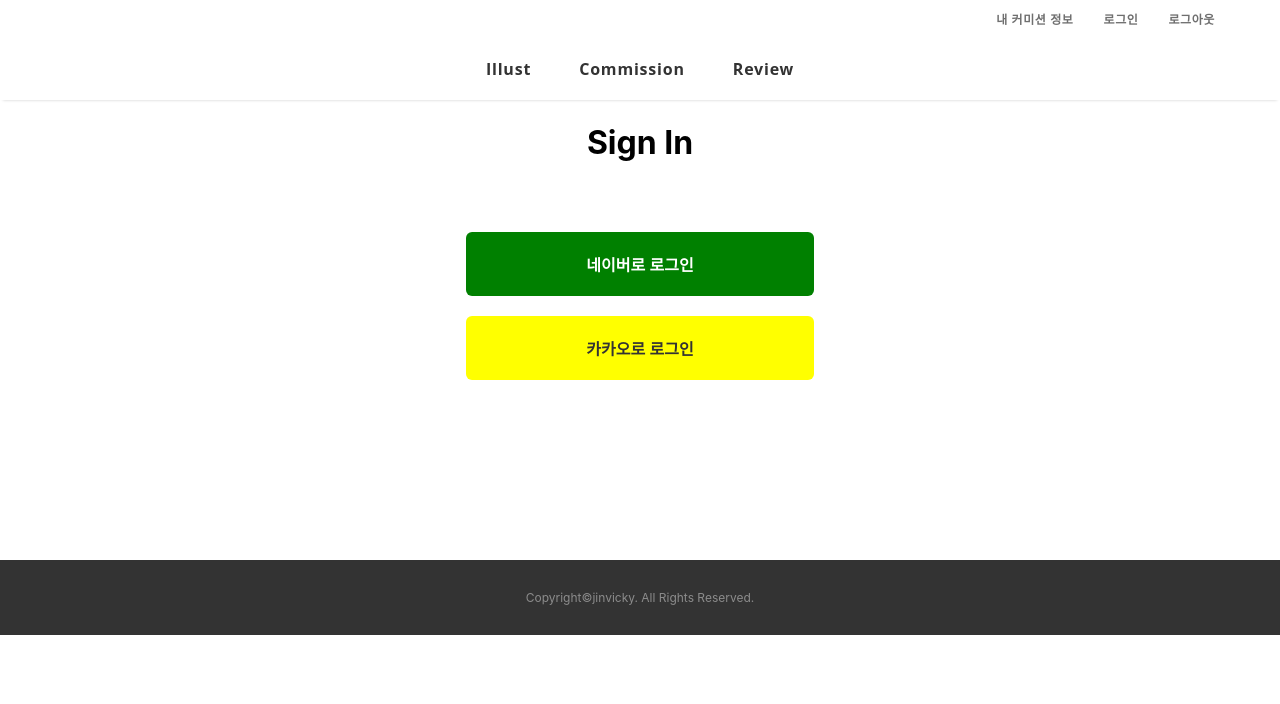
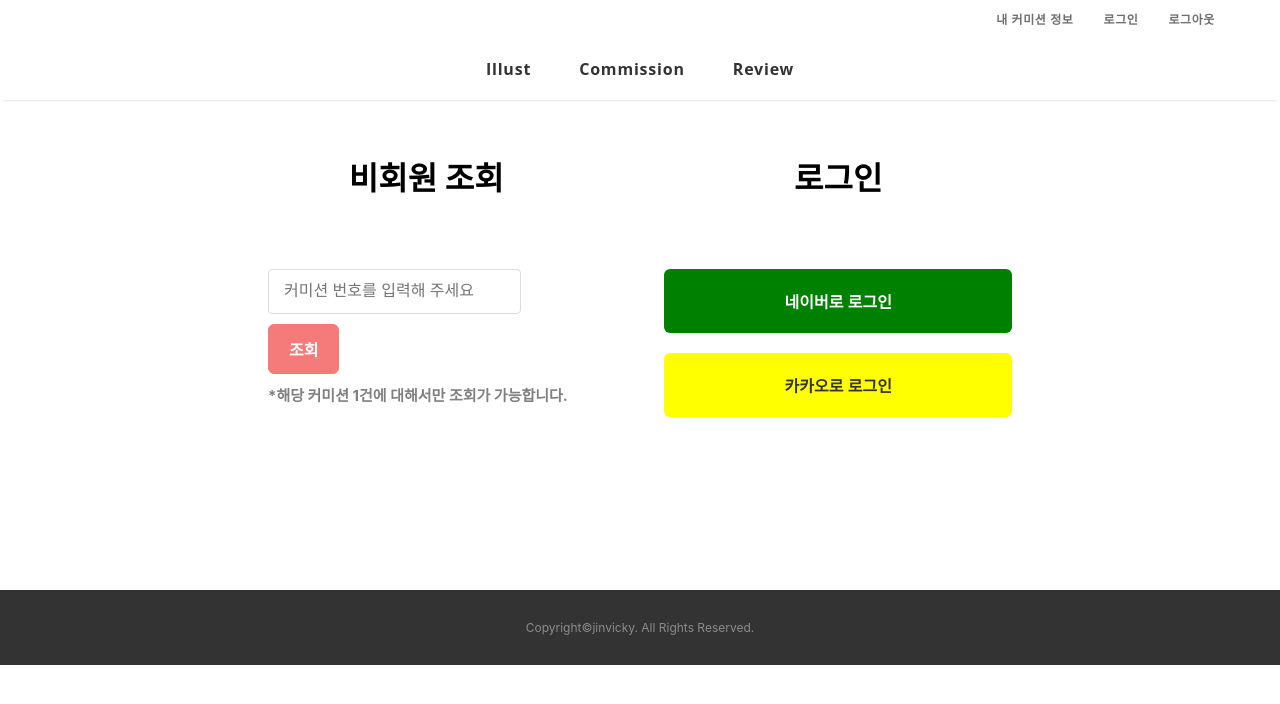
Before and after one commit to CM-WORLD/FRONT-END, a React (Create React App) app: page /sign/in in a window 1280 px wide. Shown: the top 704 px of the page. Built offline with nearby package versions, Linux system fonts and the light colour scheme.

Commit message:
Feat: 로그인 비회원 조회 추가

```diff
--- a/src/pages/review/page/index.tsx
+++ b/src/pages/review/page/index.tsx
@@ -4,7 +4,7 @@ import "./style.scss";
 const ReviewPage = () => {
   return (
     <>
-      <WriteRvwModal display={true} onClick={() => {}} />
+      {/* <WriteRvwModal display={true} onClick={() => {}} /> */}
       <div className="review-page">리뷰 페이지....</div>
     </>
   );
--- a/src/pages/signIn/page/index.tsx
+++ b/src/pages/signIn/page/index.tsx
@@ -3,12 +3,26 @@ import "./style.scss";
 const SignInPage = () => {
   return (
     <>
-      <div className="sign-in-wrapper">
-        <h1>Sign In</h1>
+      <div className="sign-in-base">
+        <div className="sign-in-wrapper">
+          <h1>비회원 조회</h1>
+          <div className="search-cms">
+            <input
+              className="input"
+              type="text"
+              placeholder="커미션 번호를 입력해 주세요"
+            />
+            <button className="search-btn">조회</button>
+          </div>
+          <p>*해당 커미션 1건에 대해서만 조회가 가능합니다.</p>
+        </div>
+        <div className="sign-in-wrapper">
+          <h1>로그인</h1>
 
-        <div className="btn-form">
-          <button className="naver">네이버로 로그인</button>
-          <button className="kakao">카카오로 로그인</button>
+          <div className="btn-form">
+            <button className="naver">네이버로 로그인</button>
+            <button className="kakao">카카오로 로그인</button>
+          </div>
         </div>
       </div>
     </>
--- a/src/pages/signIn/page/style.scss
+++ b/src/pages/signIn/page/style.scss
@@ -1,3 +1,12 @@
+@import "../../../common/Variable.scss";
+@import "../../../common/CommonStyle.scss";
+
+.sign-in-base {
+  margin-top: 30px;
+  display: flex;
+  justify-content: center;
+  gap: 80px;
+
   .sign-in-wrapper {
     padding: 93px 0 100px 0; //navbar padding...
     min-height: 560px;
@@ -5,6 +14,44 @@
     h1 {
       text-align: center;
       padding: 30px 0;
+    }
+
+    .search-cms {
+      min-width: 300px;
+      display: flex;
+      flex-wrap: wrap;
+      gap: 10px;
+      margin-top: 40px;
+
+      .input {
+        width: 80%;
+        border: 1px solid rgb(221, 221, 221);
+        border-radius: 4px;
+        padding: 0px 11px 1px 15px;
+
+        font-size: 16px;
+        font-weight: 400;
+        color: rgb(51, 51, 51);
+        outline: none;
+        line-height: 42px;
+      }
+
+      .search-btn {
+        border: 1px solid $primary-color;
+        border-radius: 6px;
+        padding: 12px 20px;
+
+        font-size: 16px;
+        font-weight: bold;
+        color: white;
+        background-color: $primary-color;
+      }
+    }
+    p {
+      font-size: 15px;
+      font-weight: bold;
+      color: gray;
+      padding: 10px 0;
     }
 
     .btn-form {
@@ -27,12 +74,13 @@
 
         &.naver {
           color: white;
-        background-color: green;
+          background-color: $naver-color;
         }
 
         &.kakao {
-        background-color: yellow;
+          background-color: $kakao-color;
         }
       }
     }
   }
+}
```
Lines whose indentation alone changed are shown as unchanged.
